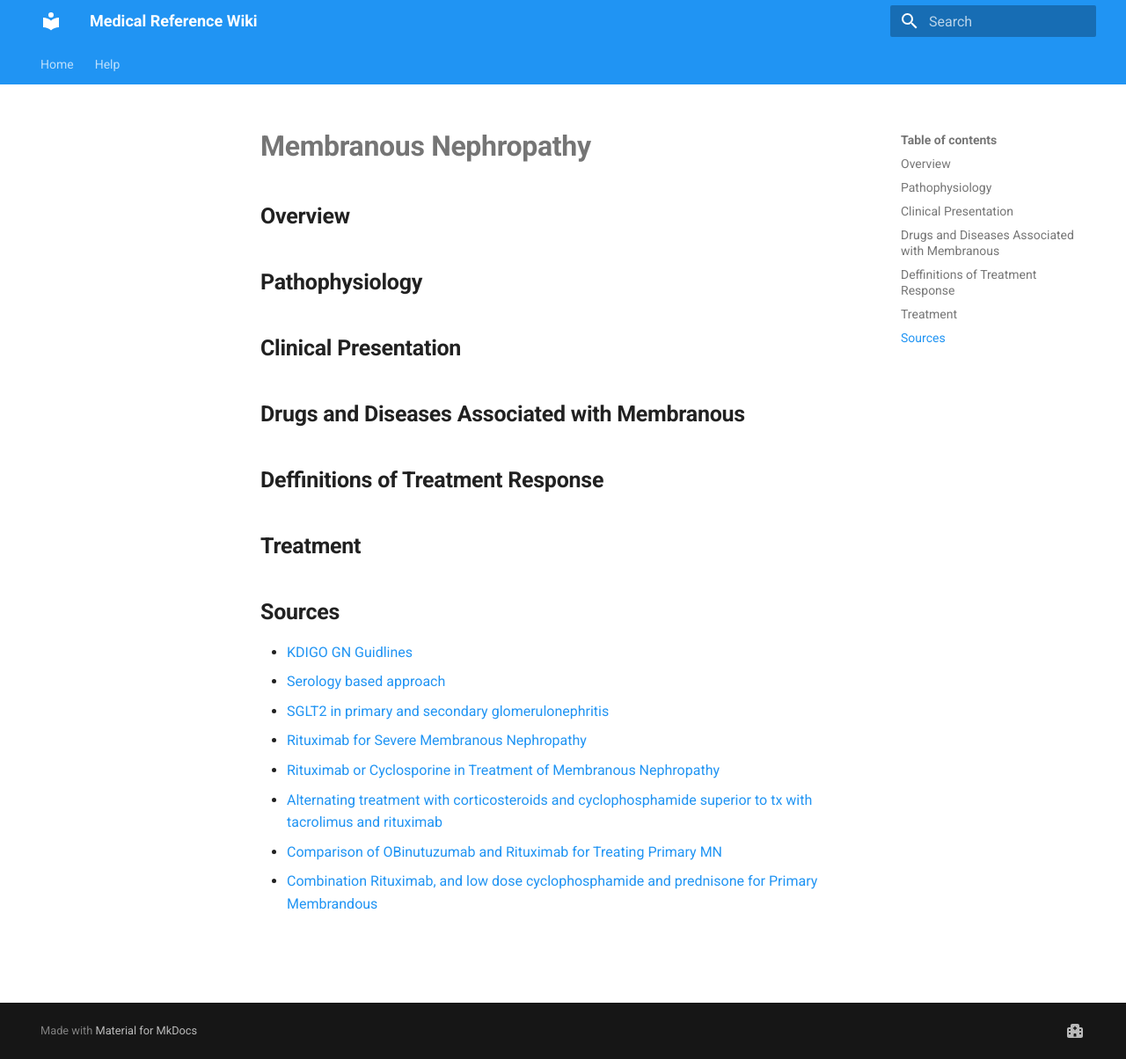
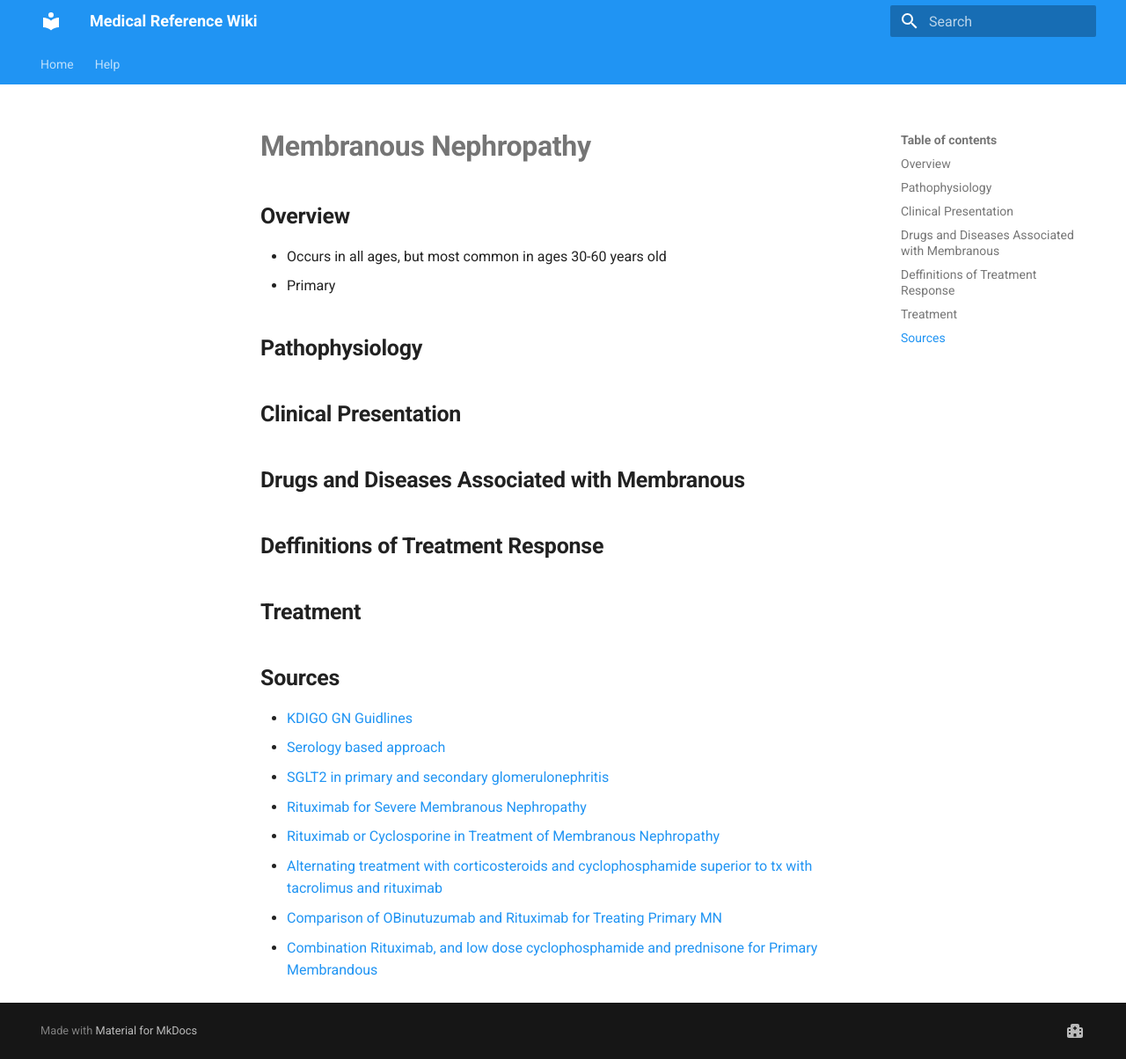
Before and after one commit to TTUNEPH2025/GN, an MkDocs documentation site: the page built from docs/Membranous.md, in a window 1280 px wide and 1204 px high. Shown: the whole window at 88% size. Built offline with MkDocs 1.6.1 and Material for MkDocs 9.7.7, drawn with Linux system fonts in a browser that asks for light colours.

Commit message:
Update Membranous.md

```diff
--- a/docs/Membranous.md
+++ b/docs/Membranous.md
@@ -1,5 +1,7 @@
 # **Membranous Nephropathy**
 ## **Overview**
+* Occurs in all ages, but most common in ages 30-60 years old
+* Primary
 ## **Pathophysiology**
 ## **Clinical Presentation**
 ## **Drugs and Diseases Associated with Membranous**
```
